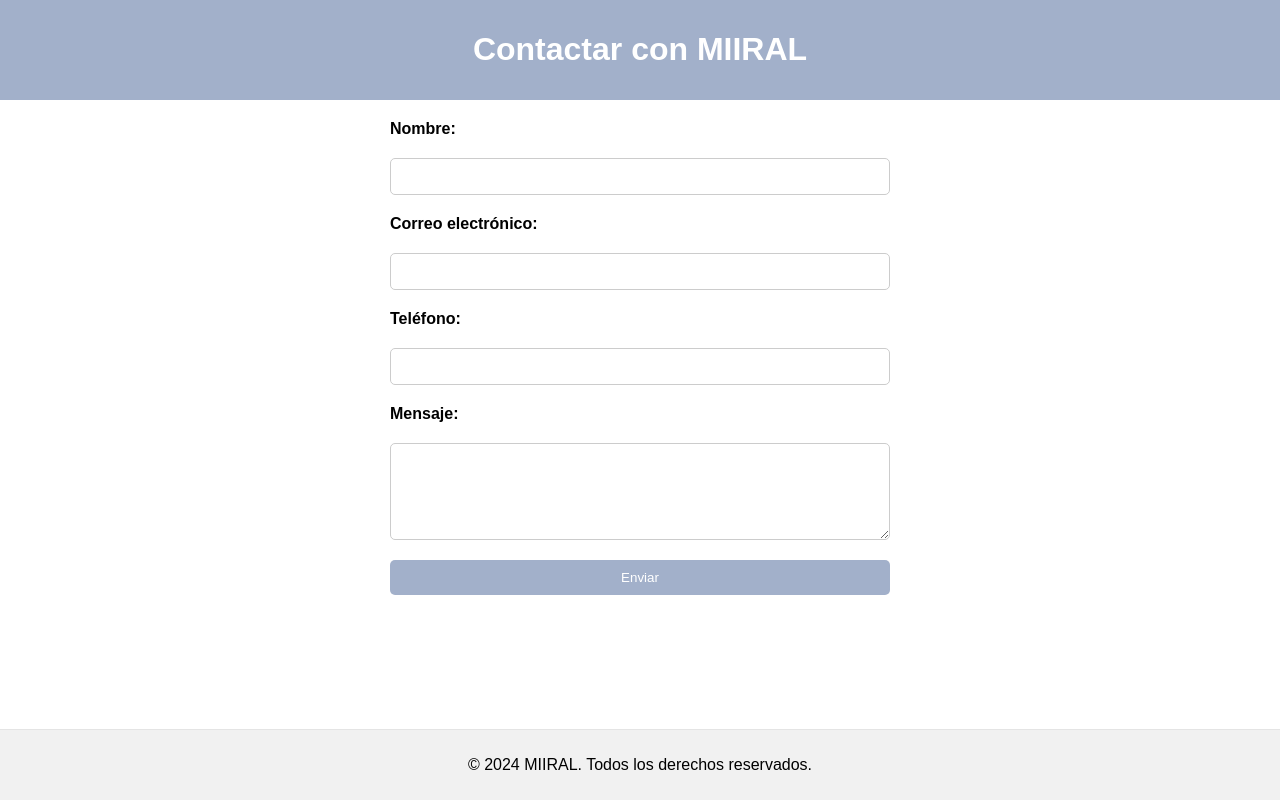
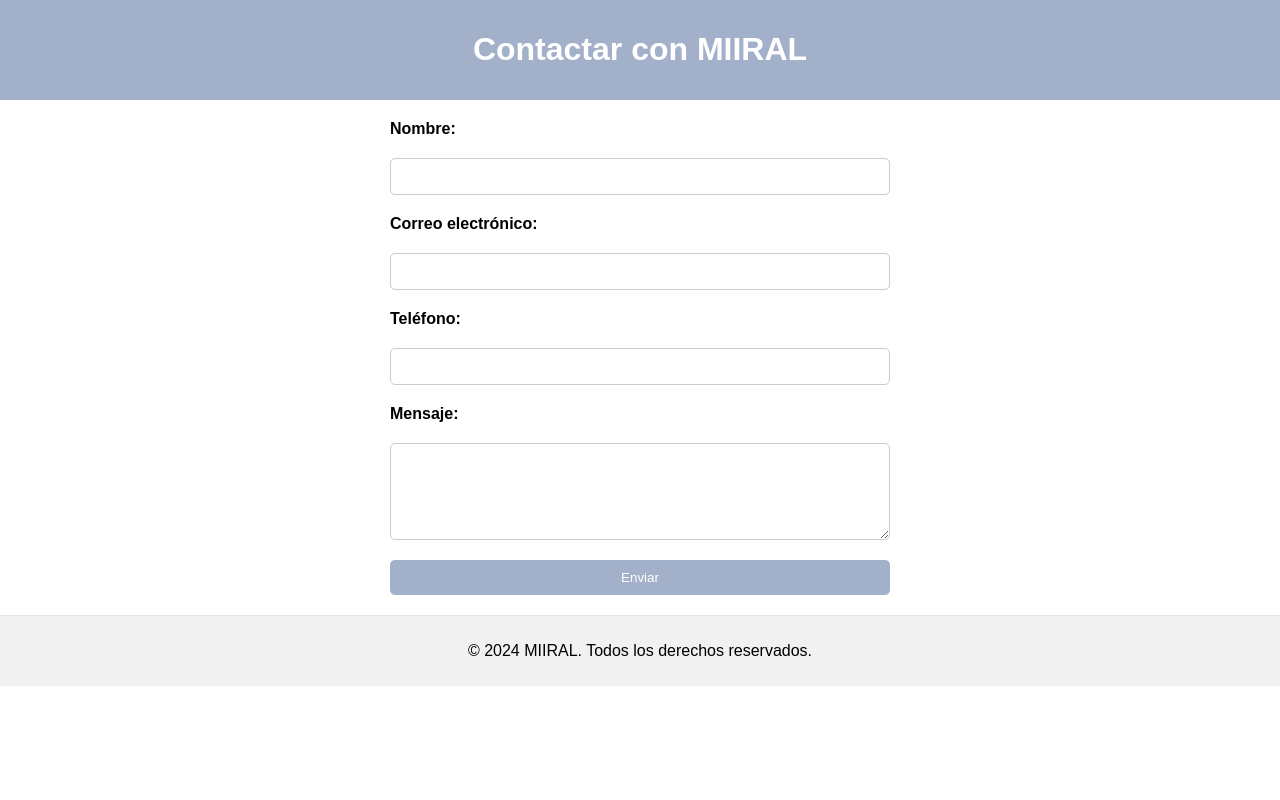
Before and after one commit to Cathe-quintero/MIIRAL, a PHP site: page /contactar.html in a window 1280 px wide. Run offline with PHP 8.4, Linux system fonts and the light colour scheme.

Commit message:
Test commit

```diff
--- a/CSS/contactar.css
+++ b/CSS/contactar.css
@@ -4,7 +4,7 @@ body {
     padding: 0;
     display: flex;
     flex-direction: column;
-    min-height: 100vh;
+    min-height: 50vh;
 }
 
 header {
```
